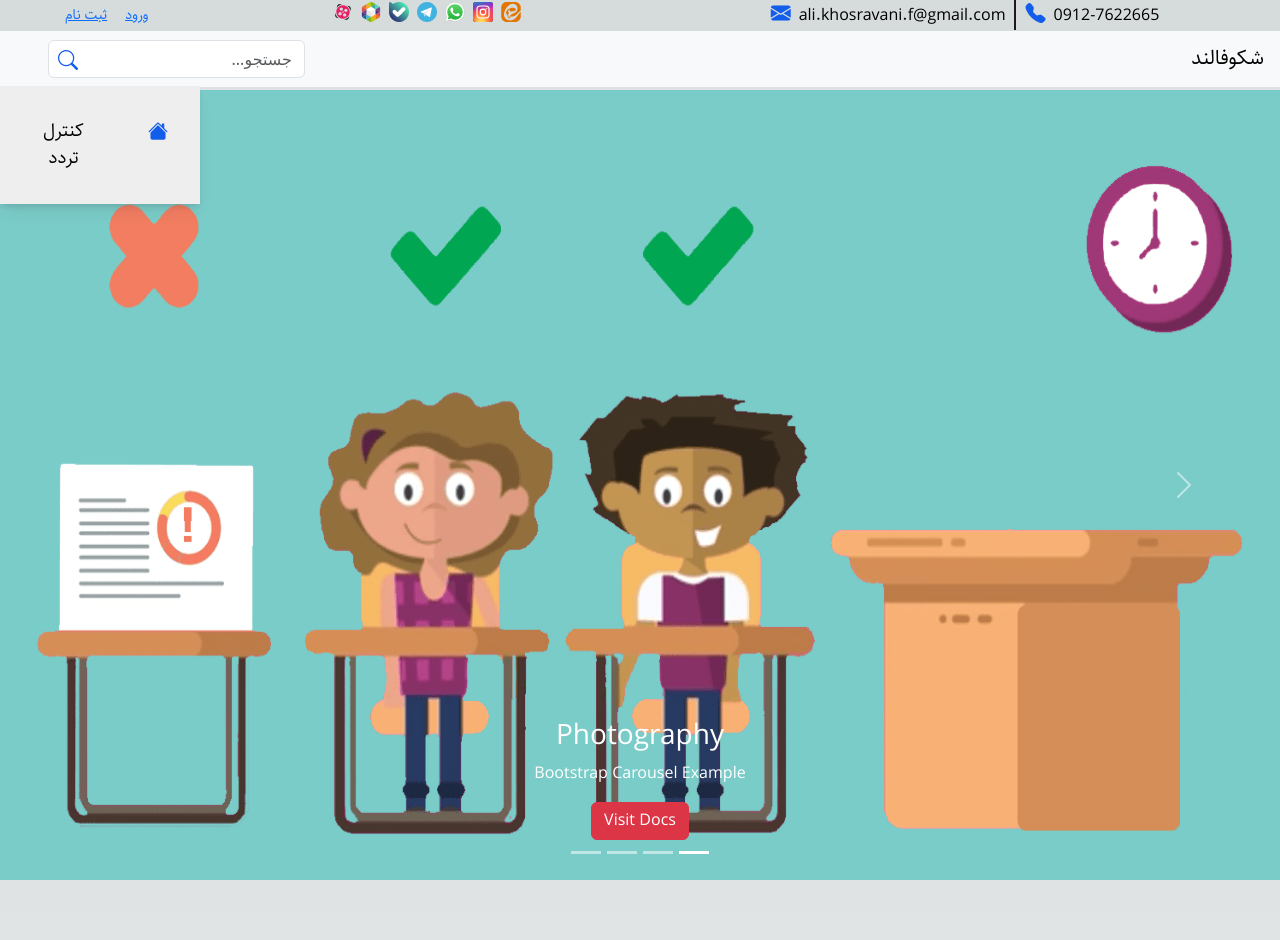
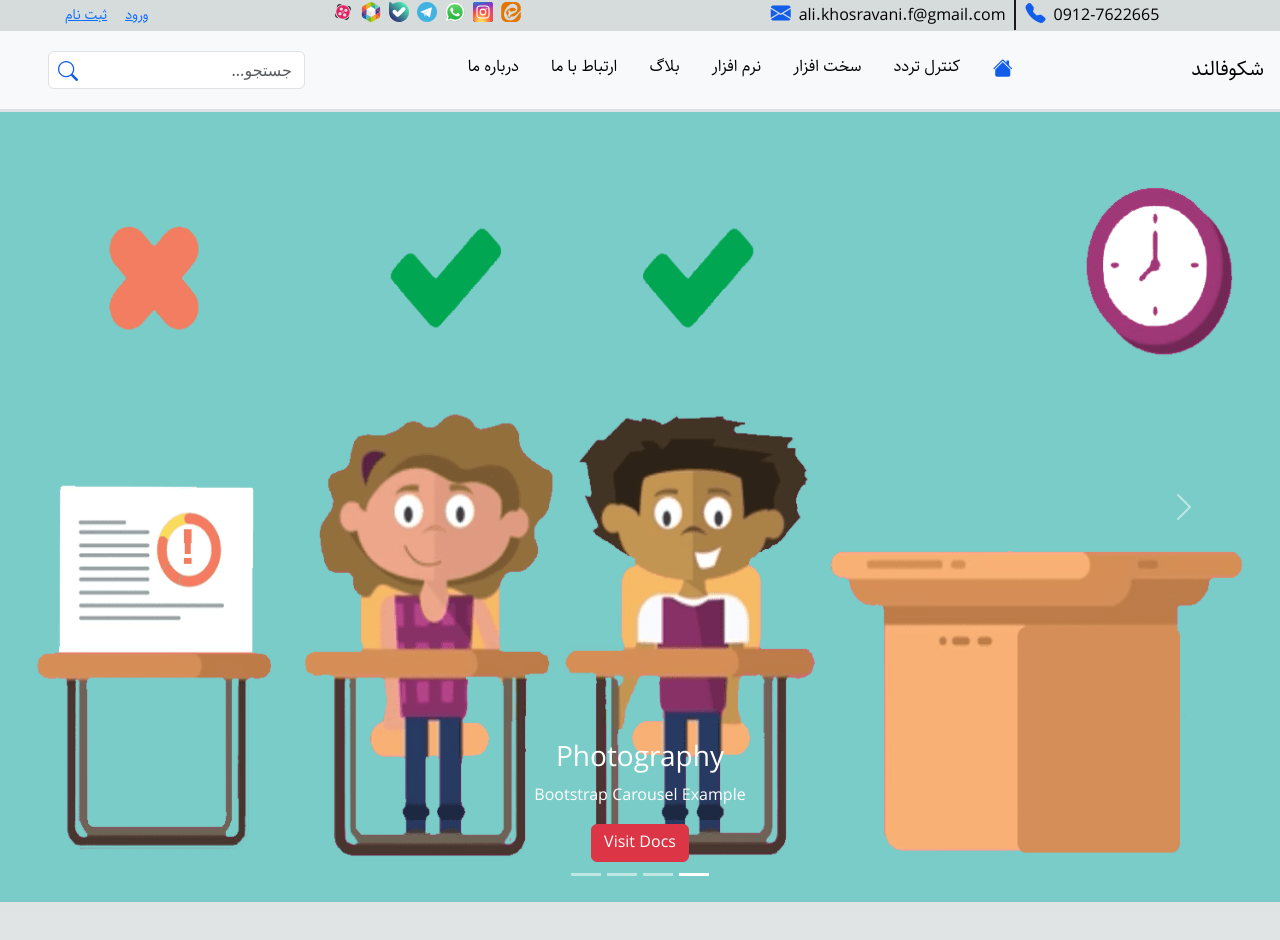
Before and after one commit to ali-khosravani/nextjs, a Next.js app: page / in a window 1280 px wide. Shown: the top 940 px of the page. Built offline with nearby package versions, Linux system fonts and the light colour scheme.

Commit message:
Update UI

```diff
--- a/app/components/ui/Navbar/index.tsx
+++ b/app/components/ui/Navbar/index.tsx
@@ -3,8 +3,8 @@ import { useState } from 'react'
 import './Styled.css'
 
 export const NavbarHeader = () => {
-  const [navbarOpen, setNavbarOpen] = useState(true)
 
+  const [navbarOpen, setNavbarOpen] = useState(false)
 
   return (
     <nav className="navbar navbar-expand-md bg-light justify-content-between border-bottom border-3">
@@ -16,11 +16,11 @@ export const NavbarHeader = () => {
         aria-expanded="false" aria-label="Toggle navigation"
         onClick={() => setNavbarOpen(prev => !prev)}
       >
-        {!navbarOpen ?'Open' : 'Close'}
-         {/* <span className="navbar-toggler-icon"></span> */}
+        {!navbarOpen ? 'Open' : 'Close'}
+        {/* <span className="navbar-toggler-icon"></span> */}
+      </button>
 
-      </button>
-      <div className={`${navbarOpen ? 'menu-nav show-menu':'navbar-collapse collapse justify-content-around'}`} id="navbarcollapse">
+      <div className={`${navbarOpen ? 'menu-nav show-menu' : 'navbar-collapse collapse justify-content-around'}`} id="navbarcollapse">
         <ul className="navbar-nav home-icon">
           <li className="nav-item p-3 "><a href="/"><i className="bi bi-house-fill"></i></a></li>
           <li className="nav-item p-3"><a href="/attendance">کنترل تردد</a></li>
```
Also changed, not shown: app/styles/bootstrapBreakpoints.css (added, +36 -0 lines), tsconfig.json (+19 -4 lines).
